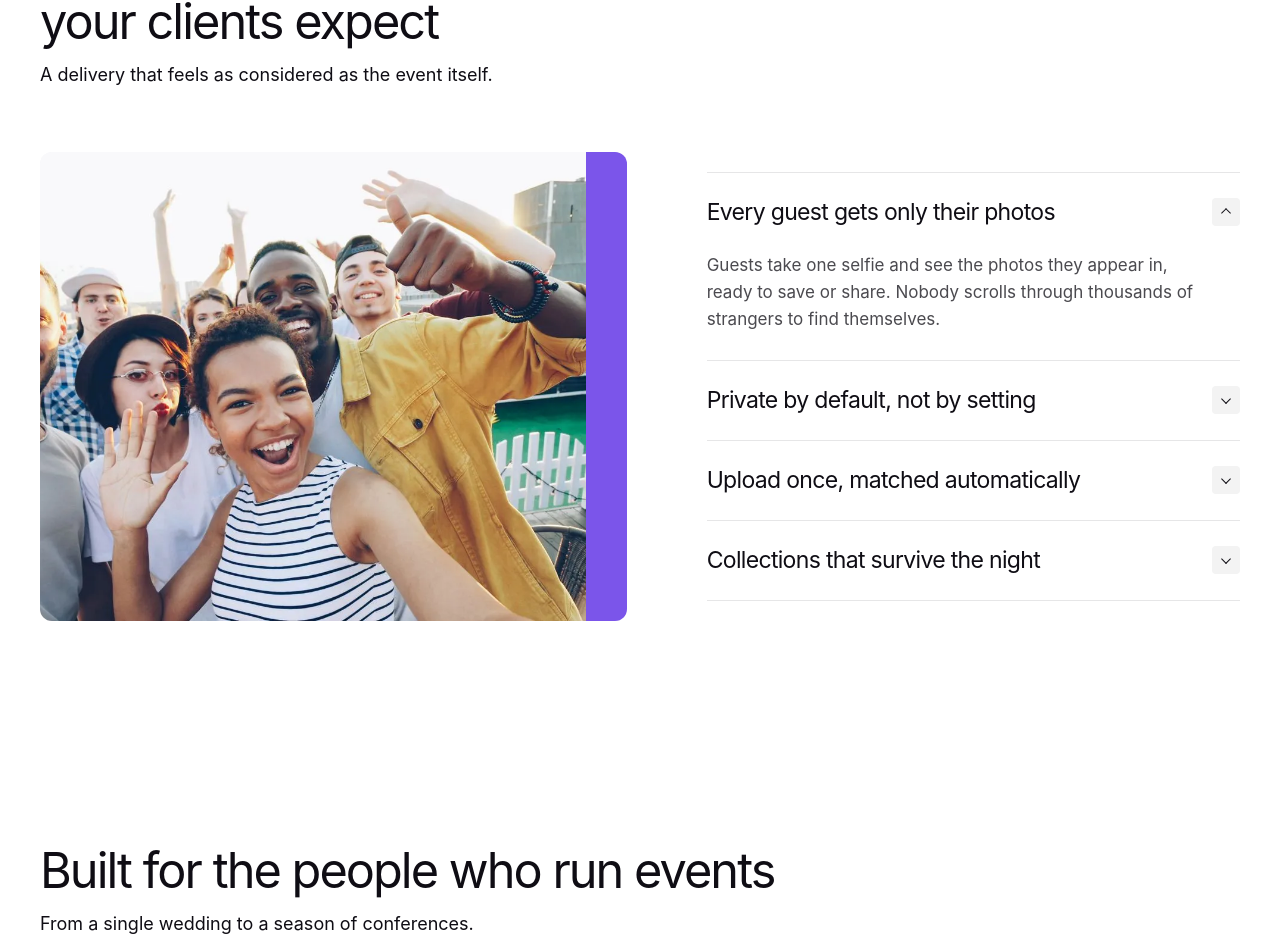
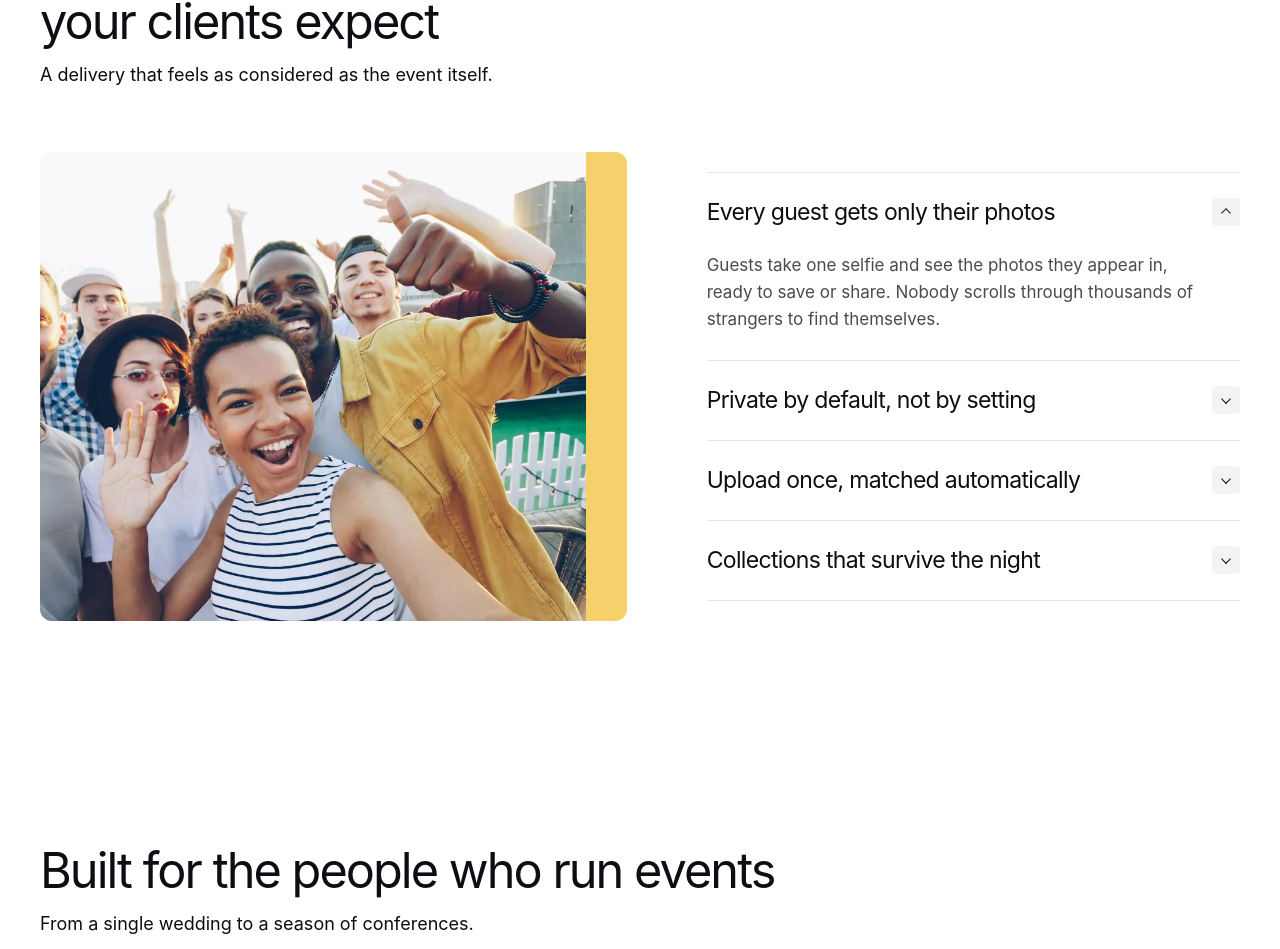
Before and after one commit to GoKikxle/ancular, a Next.js app: page / in a window 1280 px wide. Shown: the part 2358-3307 px from the top of the page. Built offline with nearby package versions, Linux system fonts and the light colour scheme; no server answers.

Commit message:
Feature picture strip in yellow
Co-Authored-By: Claude Opus 5.5 <noreply@anthropic.com>
Claude-Session: https://claude.ai/code/session_01Lmp5NxkB2QLYJjp4ByFzYL

```diff
--- a/app/page.tsx
+++ b/app/page.tsx
@@ -150,7 +150,7 @@ export default function Home() {
               A delivery that feels as considered as the event itself.
             </p>
           </div>
-          <FeatureAccordion items={FEATURES} tint="var(--c-purple)" />
+          <FeatureAccordion items={FEATURES} tint="var(--c-yellow)" />
         </section>
 
         {/* ---------- Who it's for ---------- */}
```
